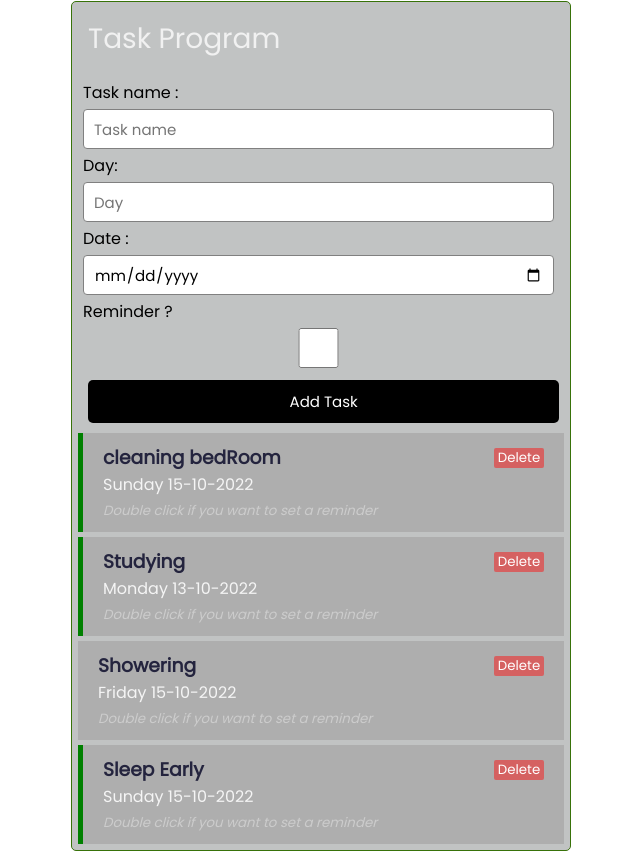
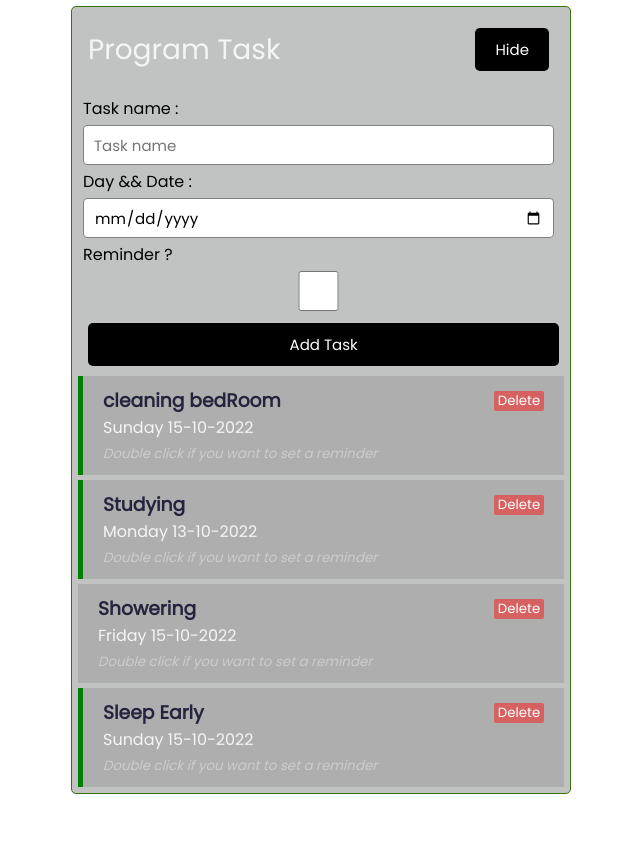
Before and after one commit to hazem237/First-React-App, a React (Create React App) app: page / in a window 1280 px wide. Shown: the whole page, without its empty margins (319-959 px from the left). After the commit the page ends 800 px from the top, so only its background shows below. Built offline with nearby package versions, Linux system fonts and the light colour scheme.

Commit message:
Did form functionality

```diff
--- a/src/App.js
+++ b/src/App.js
@@ -44,13 +44,21 @@ function App() {
     setTasks(TasksData.filter((t) => t.id !== id))
   }
   const reminderClick = (id) => {
-    setTasks(TasksData.map((t) => (t.id == id ? { ...t, reminder: !t.reminder } : t)))
+    setTasks(TasksData.map((t) => (t.id === id ? { ...t, reminder: !t.reminder } : t)))
+  }
+
+  const addTask = (text) => {
+    const id = Math.floor(Math.random() * 1000 + 1)
+    const newTask = { id, ...text };
+    console.log (TasksData)
+    setTasks([...TasksData, newTask])
+    console.log(TasksData)
   }
 
   return (
     <div className='container'>
       <Header />
-      <Form />
+      <Form AddTask={addTask} />
       {TasksData.length > 0 ? <Tasks tasks={TasksData} onDeleteClick={dele}
         remind={reminderClick} /> : "No Tasks to show"}
     </div>
--- a/src/componets/Form.js
+++ b/src/componets/Form.js
@@ -1,24 +1,36 @@
-import React from 'react'
+import React, { useState } from 'react'
 
-const Form = () => {
+const Form = ({ AddTask }) => {
+    const [text, setText] = useState('');
+    const [day, setDay] = useState('');
+    const [reminder, setReminder] = useState(false);
+
+    const submitTask = (event) => {
+        event.preventDefault();
+        if (!text) {
+            alert("please enter the Task")
+            return
+        }
+
+        AddTask({ text, day , reminder });
+        setText('')
+        setDay('')
+        setReminder('')
+    }
     return (
-        <form className='form-control '>
+        <form className='form-control ' onSubmit={submitTask}>
             <div className='form-container'>
                 <label>
                     Task name :
                 </label>
-                <input type='text' placeholder='Task name' ></input>
+                <input type='text' placeholder='Task name' value={text} onChange={(e) => setText(e.target.value)} ></input>
                 <label>
-                    Day:
+                    Day && Date :
                 </label>
-                <input type='text' placeholder='Day' ></input>
-                <label>
-                    Date :
-                </label>
-                <input type='date' placeholder='Date' ></input>
+                <input type='date' placeholder='Date' value={day} onChange={(e) => setDay(e.target.value)}></input>
                 <label>Reminder ?</label>
-                <input type='checkbox'  ></input>
-                <button className='btn form-button' type='submit'> Add Task</button>
+                <input type='checkbox' value={reminder} checked={reminder} onChange={(e) => setReminder(e.target.checked)} ></input>
+                <button className='btn form-button' type='submit' > Add Task</button>
             </div>
         </form>
     )
--- a/src/componets/Header.js
+++ b/src/componets/Header.js
@@ -2,9 +2,10 @@
 
 const Header = () => {
     return (
-        <p className="header">
-            Task Program
-        </p>
+        <div className="header">
+            <p>Program Task</p>
+            <button className="btn">Hide</button>
+        </div>
     )
 }
 
```
